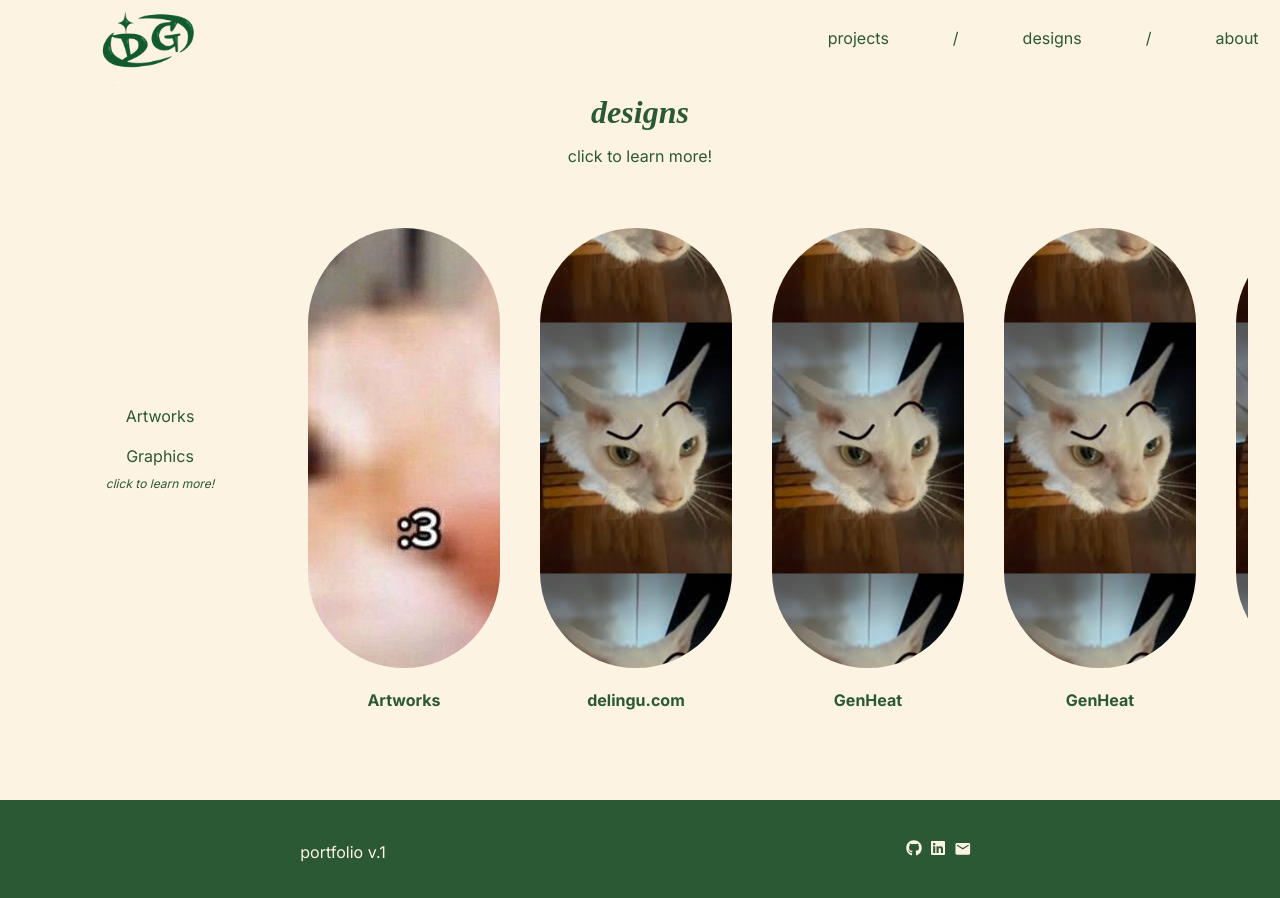
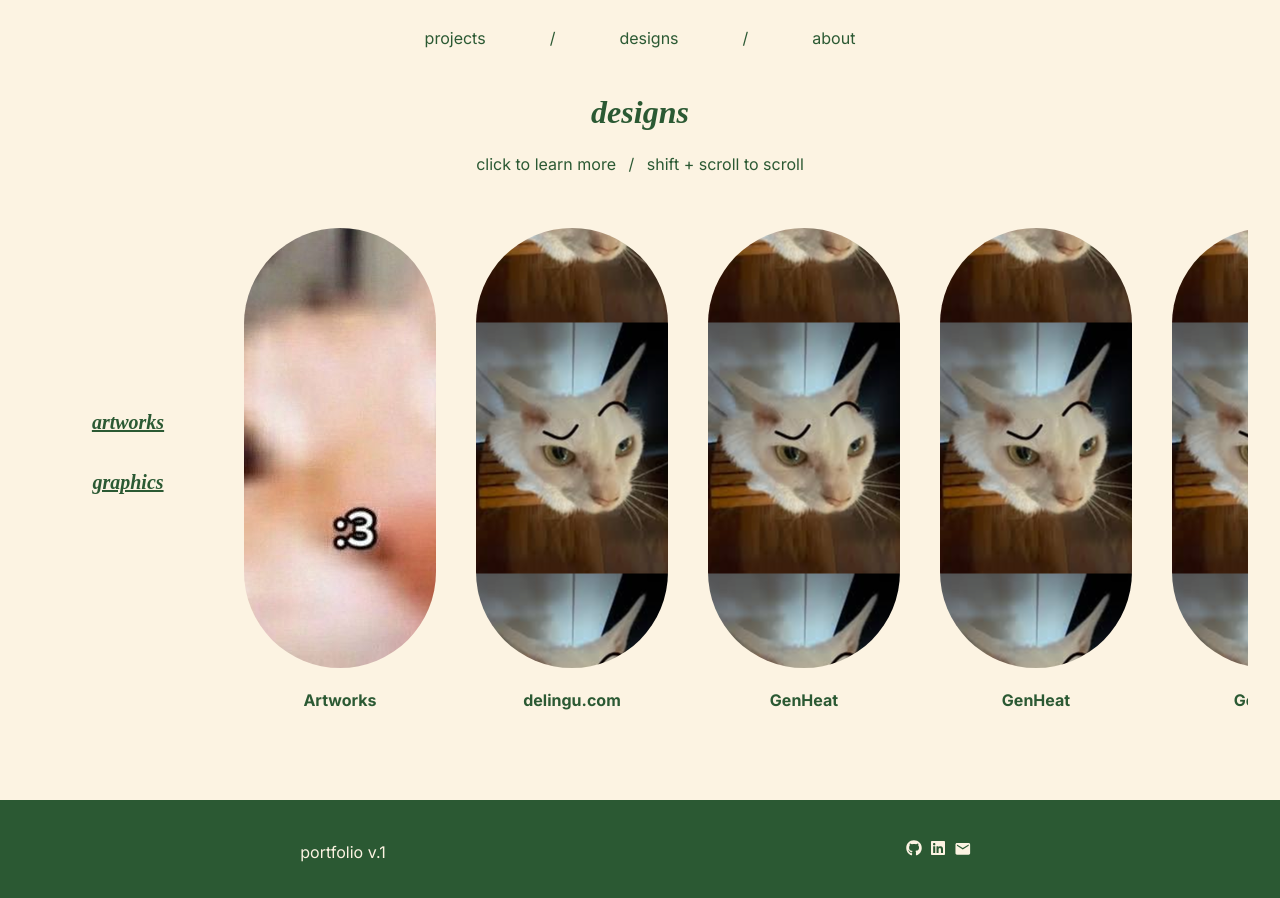
Before and after one commit to snootfef/Personal-Site, a Next.js app: page /designs in a window 1280 px wide. Shown: the top 898 px of the page. Built offline with nearby package versions, Linux system fonts and the light colour scheme.

Commit message:
Fixed nav bar and styling changes

```diff
--- a/src/app/designs/DesignIcon.tsx
+++ b/src/app/designs/DesignIcon.tsx
@@ -5,7 +5,7 @@ import { DesignProps } from "../Interfaces/Interfaces"
 export default function designIcon({ design, index, onClick }: { design: DesignProps, index: number, onClick: MouseEventHandler }) {
    return (
       <main
-         className="flex flex-col items-center"
+         className="flex flex-col items-center hover:scale-105 ease-in-out duration-200 transition-all"
          onClick={onClick}
       >
          <div
--- a/src/app/designs/page.tsx
+++ b/src/app/designs/page.tsx
@@ -12,7 +12,7 @@ export default function Page() {
    const [openModal, setOpenModal] = useState(false)
    const [designDisplay, setDesignDisplay] = useState(0)
    const [sidebar, setSidebar] = useState(designArtwork);
-   const sidebarNames = ["Artworks", "Graphics"];
+   const sidebarNames = ["artworks", "graphics"];
    const designArray = [designArtwork, designGraphics];
 
    return (
@@ -31,33 +31,30 @@ export default function Page() {
                >
                   designs
                </h2>
-               <p>
-                  click to learn more!
+               <p
+                  className='mt-2'
+               >
+                  click to learn more <span className="px-1" />  /  <span className="px-1" /> shift + scroll to scroll
                </p>
             </section>
             <section
-               className='mx-20 flex flex-row items-center justify-center h-full w-screen'
+               className='mx-20 h-full flex flex-row items-center justify-center w-screen'
             >
                <section
                   id="sidebar"
-                  className='flex flex-col w-[20vw] items-center justify-center'
+                  className='flex flex-col w-[15vw] items-center justify-center'
                >
                   {sidebarNames.map((name: string, index) =>
                      <p
-                        className='p-2 cursor-pointer hover:scale-110 ease-in-out transition-all duration-400'
+                        className='p-4 cursor-pointer hover:scale-110 ease-in-out transition-all duration-400 font-playfair italic font-bold text-xl underline'
                         onClick={() => setSidebar(designArray[index])}
                      >
                         {name}
                      </p>
                   )}
-                  <p
-                     className='text-xs italic'
-                  >
-                     click to learn more!
-                  </p>
                </section>
                <div
-                  className='w-[75vw] h-full mt-8'
+                  className='w-[80vw] h-[65vh] mt-4'
                >
                   <div
                      className='mr-20 w-full h-full flex flex-row items-center flex-nowrap overflow-x-scroll'
--- a/src/app/nav.tsx
+++ b/src/app/nav.tsx
@@ -4,6 +4,9 @@ import useScrollPosition from "./useScrollPosition";
 import { useState } from "react";
 import Image from "next/image";
 import { usePathname } from "next/navigation";
+import { FaGithub } from "react-icons/fa";
+import { FaLinkedin } from "react-icons/fa";
+import { RiMailFill } from "react-icons/ri";
 
 export default function Nav() {
    const scrollPosition = useScrollPosition();
@@ -22,17 +25,17 @@ export default function Nav() {
          className='z-50 flex flex-col justify-center items-center w-screen h-[4.8rem] fixed bg-rice text-moss'
       >
          <div
-            className={"relative flex flex-row justify-center items-center my-5 duration-700 ease-in-out " + (scroll || pages.includes(pathname) ? 'pr-0 pl-[63vw]' : 'px-[33vw]')}
+            className={"relative flex flex-row justify-center items-center my-5 duration-700 ease-in-out"}
          >
             <Link
                href='/'
-               className="absolute w-24 right-[88vw]"
+               className="absolute w-20 -left-[32rem]"
             >
                <Image
                   src="/assets/logoSmall.png"
                   className={"h-full w-full ease-in-out duration-200 hover:scale-105 " + (scroll || pages.includes(pathname) ? 'opacity-100' : 'opacity-0')}
                   alt=""
-                  width="1080"
+                  width="100"
                   height="1080"
                />
             </Link>
@@ -56,6 +59,19 @@ export default function Nav() {
             >
                about
             </Link>
+            <div
+               className="flex absolute -right-[32rem]"
+            >
+               <a className='pr-2' href="https://github.com/snootfef" target="_blank" rel="noopener noreferrer">
+                  <FaGithub />
+               </a>
+               <a className='pr-2' href='https://www.linkedin.com/in/delin-gu/' target="_blank" rel="noopener noreferrer">
+                  <FaLinkedin />
+               </a>
+               <a className='pr-2' href='mailto:d2gu@uwaterloo.ca' target="_blank" rel="noopener noreferrer">
+                  <RiMailFill />
+               </a>
+            </div>
          </div>
       </nav>
    )
--- a/src/app/page.tsx
+++ b/src/app/page.tsx
@@ -3,7 +3,7 @@ import Nav from './nav'
 import Footer from './footer';
 import { FaGithub } from "react-icons/fa";
 import { FaLinkedin } from "react-icons/fa";
-import { MdMail } from "react-icons/md";
+import { RiMailFill } from "react-icons/ri";
 import { IoIosArrowDown } from "react-icons/io";
 import { FaExternalLinkAlt } from "react-icons/fa";
 
@@ -70,8 +70,8 @@ export default function Home() {
             <a className='pr-2' href='https://www.linkedin.com/in/delin-gu/' target="_blank" rel="noopener noreferrer">
               <FaLinkedin />
             </a>
-            <a className='pr-2 text-[1.45rem]' href='mailto:d2gu@uwaterloo.ca' target="_blank" rel="noopener noreferrer">
-              <MdMail />
+            <a className='pr-2' href='mailto:d2gu@uwaterloo.ca' target="_blank" rel="noopener noreferrer">
+              <RiMailFill />
             </a>
           </div>
         </section>
```
